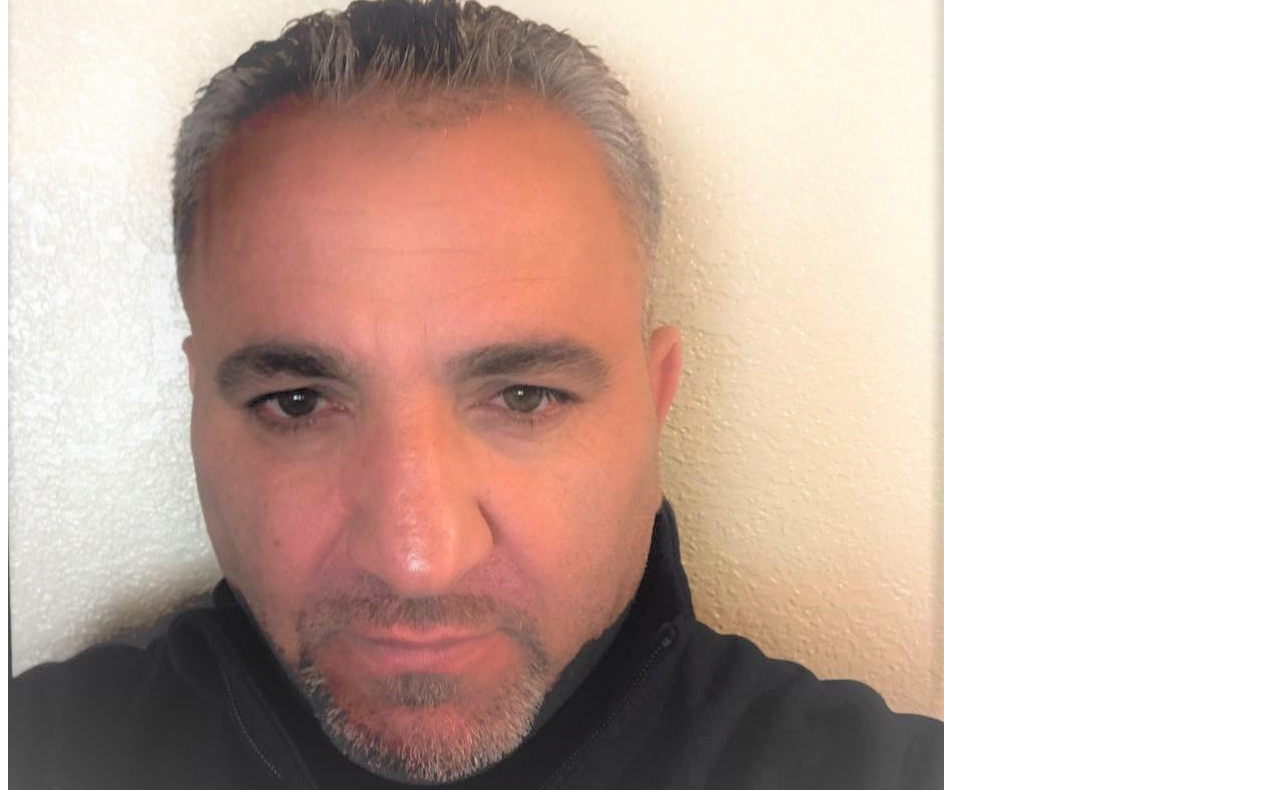
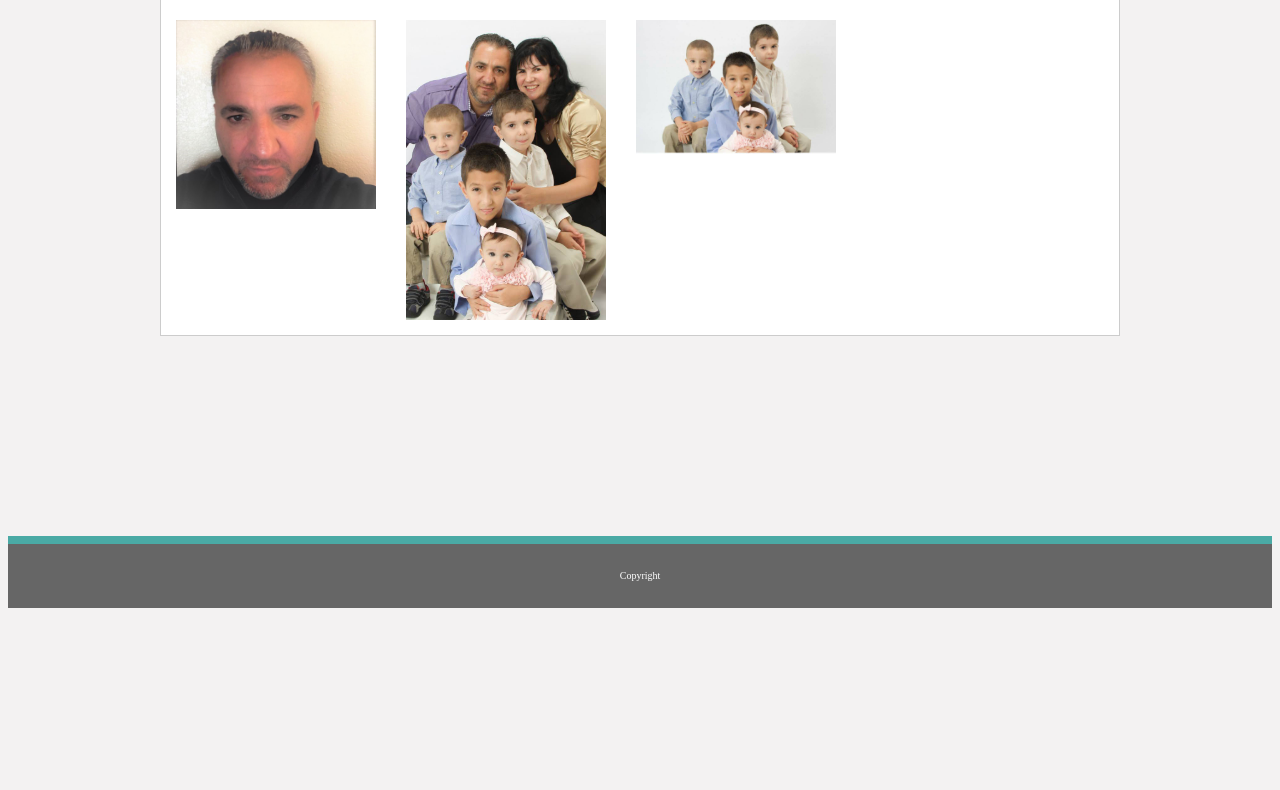
Before and after one commit to Mussadagci/Basic-Portfolio, a plain HTML site: page portfolio.html in a window 1280 px wide. Shown: the part 233-1023 px from the top of the page. After the commit the page ends 849 px from the top, so only its background shows below. Drawn offline with Linux system fonts and the light colour scheme.

Commit message:
Fixing images path and portfolio white space

```diff
--- a/assets/css/style.css
+++ b/assets/css/style.css
@@ -162,3 +162,9 @@ input {
     color: white;
     padding: 10px;
 }
+
+.clearfix::after {
+    content: "";
+    clear: both;
+    display: table;
+  }
--- a/portfolio.html
+++ b/portfolio.html
@@ -6,7 +6,7 @@
     <meta name="viewport" content="width=device-width, initial-scale=1.0">
     <meta http-equiv="X-UA-Compatible" content="ie=edge">
     <title>portfolio</title>
-    <link rel="stylesheet" href="../assets/sytle.css">
+    <link rel="stylesheet" href="assets/css/style.css">
 </head>
 
 
@@ -27,14 +27,14 @@
     </header>
 
     <div class="main">
-        <div class="main-container">
+        <div class="main-container clearfix">
             <h1>Portfolio</h1>
             <div>
-                <img src="../assets/images/myfoto (2).jpg" alt="Image">
+                <img src="assets/images/myfoto (2).jpg" alt="Image">
             </div>
-                <img src="../assets/images/allfamily.jpg" alt="Image">
+                <img src="assets/images/allfamily.jpg" alt="Image">
             <div>
-                <img src="../assets/images/kids.jpg" alt="Image">
+                <img src="assets/images/kids.jpg" alt="Image">
             </div>
             <div>
 
```
Also changed, not shown: contact.html (+1 -1 lines), index.html (+2 -2 lines).
